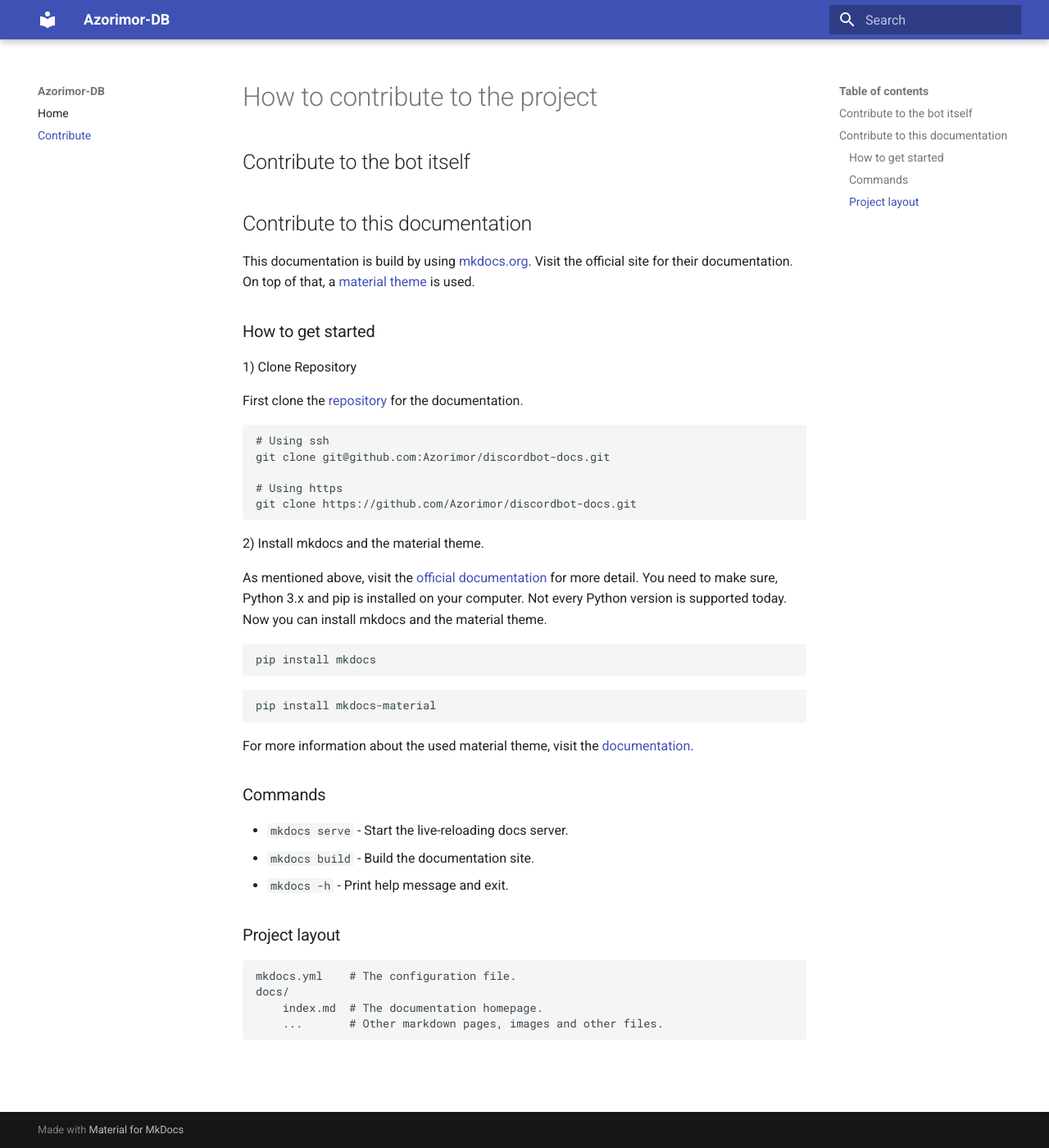
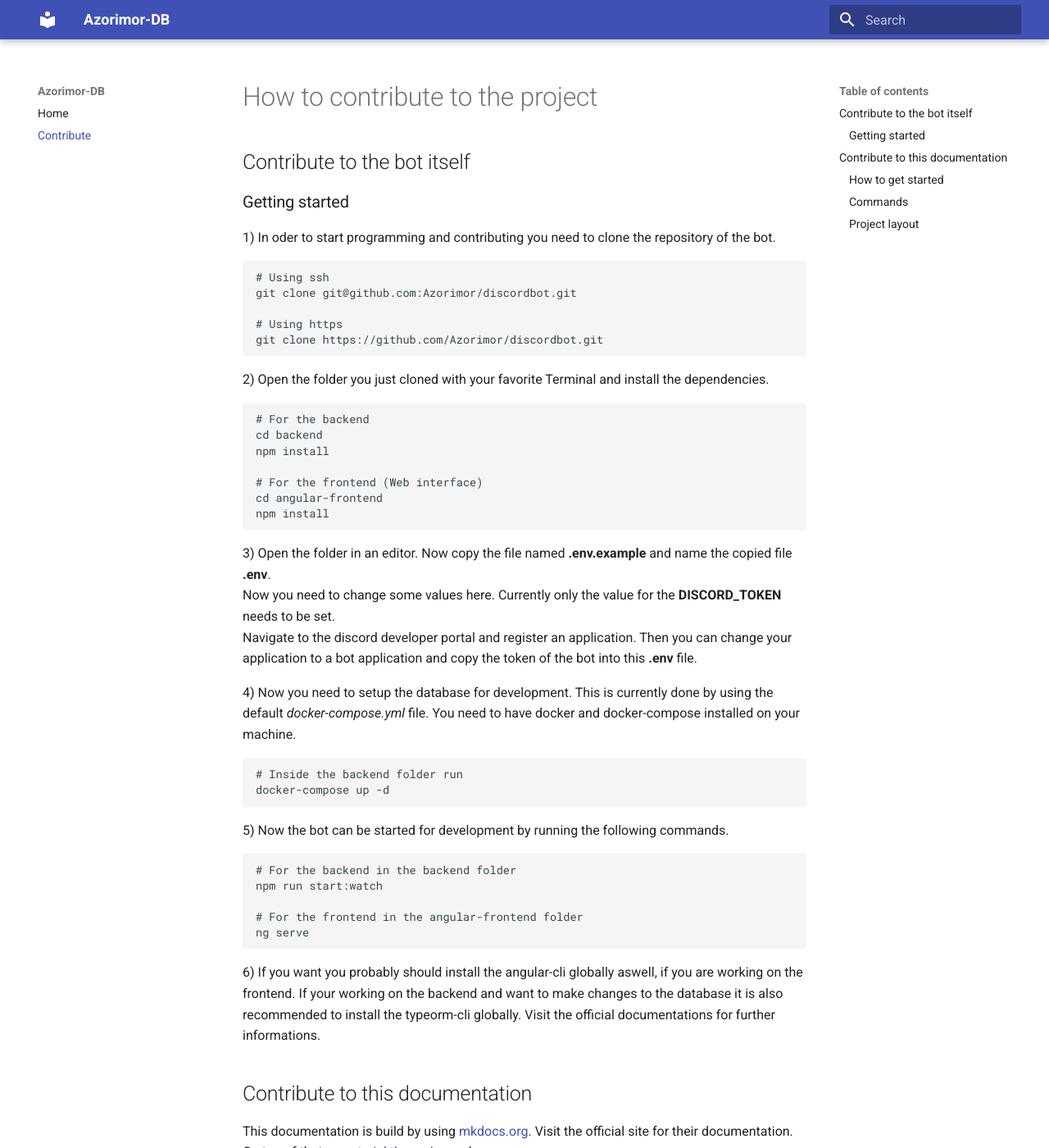
Before and after one commit to Azorimor/azolyzer-docs, an MkDocs documentation site: the page built from docs/contribute/index.md, in a window 1280 px wide and 1400 px high. Shown: the whole window at 82% size. Built offline with MkDocs 1.6.1 and Material for MkDocs 9.7.7, drawn with Linux system fonts in a browser that asks for light colours.

Commit message:
Added information for starting development steps

````diff
--- a/docs/contribute/index.md
+++ b/docs/contribute/index.md
@@ -1,5 +1,53 @@
 # How to contribute to the project
 ## Contribute to the bot itself
+### Getting started
+1) In oder to start programming and contributing you need to clone the repository of the bot.
+
+```
+# Using ssh
+git clone git@github.com:Azorimor/discordbot.git
+
+# Using https
+git clone https://github.com/Azorimor/discordbot.git
+```
+
+2) Open the folder you just cloned with your favorite Terminal and install the dependencies.
+
+```
+# For the backend
+cd backend
+npm install
+
+# For the frontend (Web interface)
+cd angular-frontend
+npm install
+```
+
+3) Open the folder in an editor. Now copy the file named **.env.example** and name the copied file **.env**.
+Now you need to change some values here. Currently only the value for the **DISCORD_TOKEN** needs to be set.
+Navigate to the discord developer portal and register an application. Then you can change your application to a bot application and copy the token of the bot into this **.env** file.
+
+4) Now you need to setup the database for development. This is currently done by using the default *docker-compose.yml* file. You need to have docker and docker-compose installed on your machine.
+
+```
+# Inside the backend folder run
+docker-compose up -d
+```
+
+5) Now the bot can be started for development by running the following commands.
+
+```
+# For the backend in the backend folder
+npm run start:watch
+
+# For the frontend in the angular-frontend folder
+ng serve
+```
+
+6) If you want you probably should install the angular-cli globally aswell, if you are working on the frontend.
+If your working on the backend and want to make changes to the database it is also recommended to install the typeorm-cli globally.
+Visit the official documentations for further informations.
+
 ## Contribute to this documentation
 This documentation is build by using [mkdocs.org](https://www.mkdocs.org). Visit the official site for their documentation.
 On top of that, a [material theme](https://squidfunk.github.io/mkdocs-material/) is used.
@@ -9,12 +57,13 @@
 
 First clone the [repository](https://github.com/Azorimor/discordbot-docs) for the documentation.
 
-    # Using ssh
-    git clone git@github.com:Azorimor/discordbot-docs.git
+```
+# Using ssh
+git clone git@github.com:Azorimor/discordbot-docs.git
 
-    # Using https
-    git clone https://github.com/Azorimor/discordbot-docs.git
-
+# Using https
+git clone https://github.com/Azorimor/discordbot-docs.git
+```
 
 2) Install mkdocs and the material theme.
 
@@ -35,7 +84,6 @@
 ### Commands
 
 * `mkdocs serve` - Start the live-reloading docs server.
-* `mkdocs build` - Build the documentation site.
 * `mkdocs -h` - Print help message and exit.
 
 ### Project layout
````
